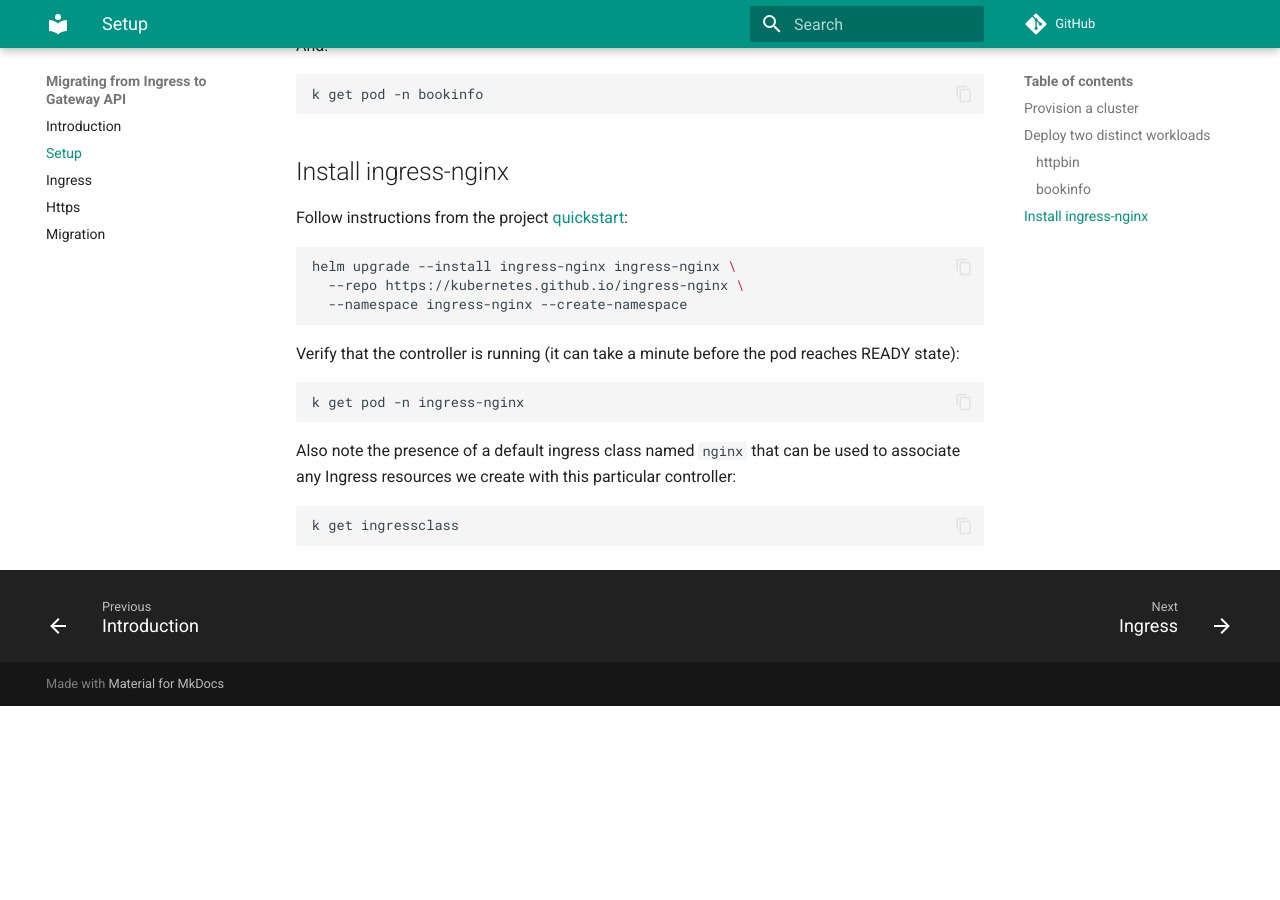
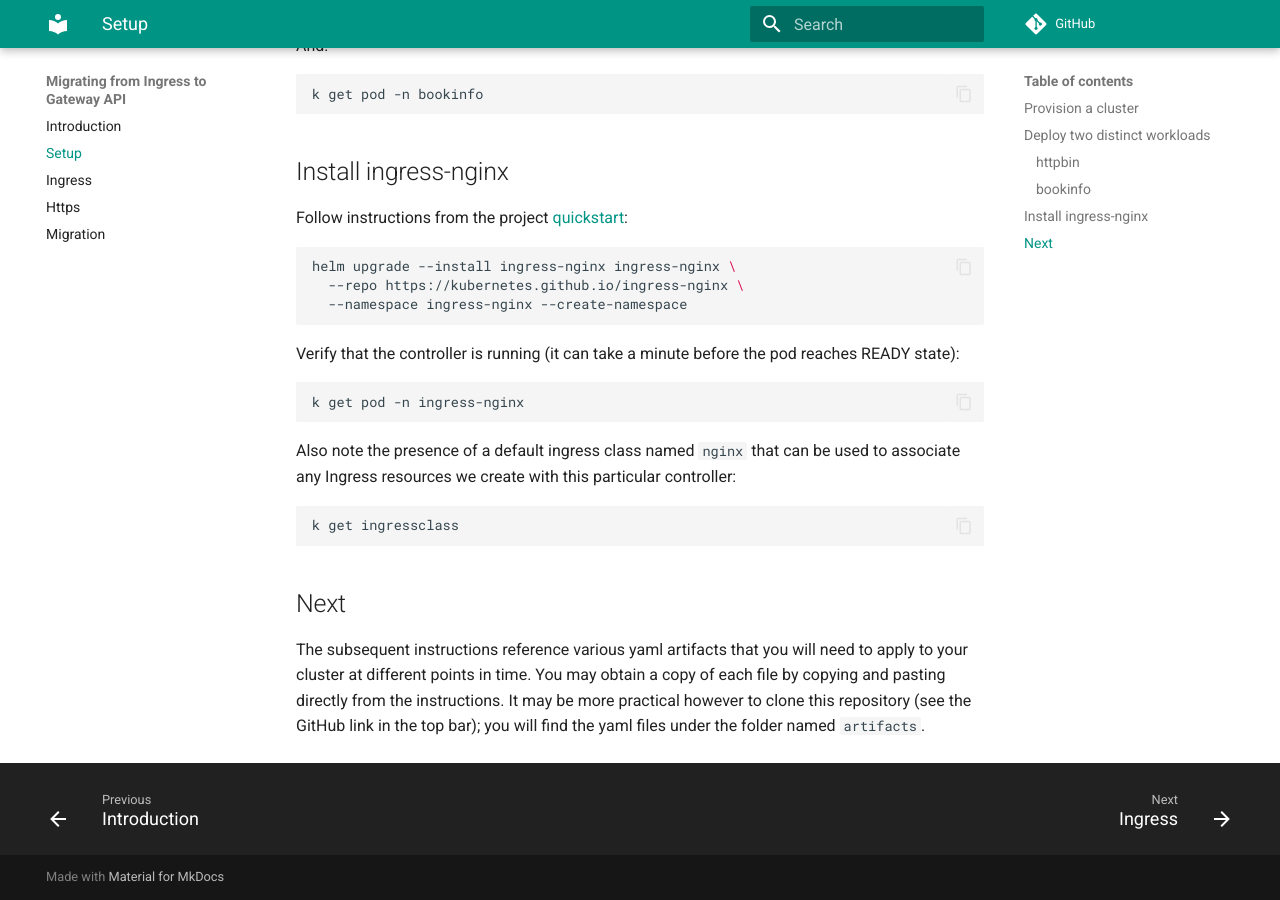
Before and after one commit to eitansuez/ingress-to-gwapi, an MkDocs documentation site: the page built from docs/setup.md, in a window 1280 px wide and 900 px high, scrolled down 1157 px. Built offline with MkDocs 1.6.1 and Material for MkDocs 9.7.7, drawn with Linux system fonts in a browser that asks for light colours; comment, search, counter and statistics services are not loaded; before the commit the page ends 1863 px from its top, so only the background shows below that.

Commit message:
adds setup instructions

````diff
--- a/docs/setup.md
+++ b/docs/setup.md
@@ -90,3 +90,10 @@ Also note the presence of a default ingress class named `nginx` that can be used
 ```shell
 k get ingressclass
 ```
+
+## Next
+
+The subsequent instructions reference various yaml artifacts that you will need to apply to your cluster at different points in time.
+You may obtain a copy of each file by copying and pasting directly from the instructions.
+It may be more practical however to clone this repository (see the GitHub link in the top bar);
+you will find the yaml files under the folder named `artifacts`.
````
